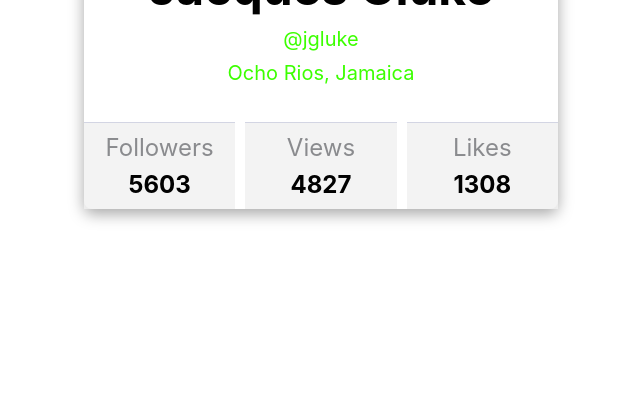
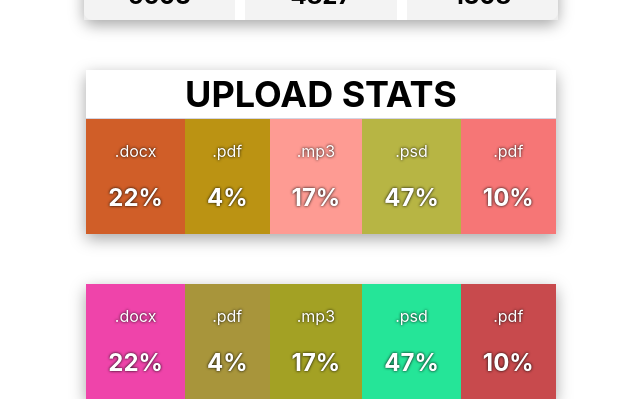
Before and after one commit to Pavelmd/goit-react-hw-01-components, a React (Create React App) app: page / in a window 1280 px wide. Shown: the part 458-857 px from the top of the page, without its empty margins (319-959 px from the left). Before the commit the page ends 800 px from the top, so only its background shows below. Built offline with nearby package versions, Linux system fonts and the light colour scheme.

Commit message:
finish statistics

```diff
--- a/src/components/App.jsx
+++ b/src/components/App.jsx
@@ -4,6 +4,7 @@ export const App = ({children}) => {
       style={{
         height: '100vh',
         display: 'flex',
+        flexDirection: 'column',
         justifyContent: 'center',
         alignItems: 'center',
         fontSize: 40,
--- /dev/null
+++ b/src/components/Statistics/Statistics.jsx
@@ -0,0 +1,29 @@
+import css from './Statistics.module.css';
+
+function getRandomHexColor() {
+    let bgColor = `#${Math.floor(Math.random() * 16777215).toString(16)}`;
+    return bgColor;
+  }
+
+  export const Statistics = ({ title, stats }) => (
+
+      <section className = {css.statistics}>
+        {title && <h2 className={css.title}>{title}</h2>}
+
+        <ul  className={css.statList}>
+          {stats.map(stat => (
+            <li
+            className={title ? css.statListItem : css.statListItemNoTitle }
+            style={{
+              backgroundColor: getRandomHexColor(),
+            }}
+            key={stat.id}>
+              <span className={css.label}>{stat.label}</span>
+              <span className={css.percentage}>{stat.percentage}%</span>
+            </li>
+          ))}
+        </ul>
+      </section>
+
+
+  );
--- /dev/null
+++ b/src/components/Statistics/Statistics.module.css
@@ -0,0 +1,48 @@
+.statistics {
+    max-width: 50%;
+    margin-top: 50px;
+    display: flex;
+    flex-direction: column;
+    box-shadow: rgba(0, 0, 0, 0.35) 0px 5px 15px;
+  }
+  .title {
+    margin: 0;
+    padding: 2px;
+    text-transform: uppercase;
+    text-align: center;
+    color: #000;
+    font-weight: bold;
+    font-size: 36px;
+    border-bottom: 1px solid #d3d5e3;
+  }
+  .statList {
+    width: 100%;
+    display: flex;
+    flex-wrap: nowrap;
+
+    margin: 0;
+    padding: 0;
+    list-style: none;
+  }
+
+  .statList > .statListItem,
+.statList > .statListItemNoTitle {
+
+  display: flex;
+  flex-direction: column;
+  text-align: center;
+  text-shadow: 0 0 3px #000;
+}
+
+
+.label {
+    padding-top: 22px;
+    font-size: 1rem;
+    color: #fff;
+  }
+  .percentage {
+    padding: 22px;
+    font-size: 1.5rem;
+    font-weight: bold;
+    color: #fff;
+  }
--- /dev/null
+++ b/src/components/Statistics/data.json
@@ -0,0 +1,7 @@
+[
+  { "id": "id-1", "label": ".docx", "percentage": 22 },
+  { "id": "id-2", "label": ".pdf", "percentage": 4 },
+  { "id": "id-3", "label": ".mp3", "percentage": 17 },
+  { "id": "id-4", "label": ".psd", "percentage": 47 },
+  { "id": "id-5", "label": ".pdf", "percentage": 10 }
+]
--- a/src/index.js
+++ b/src/index.js
@@ -4,6 +4,8 @@ import { App } from 'components/App';
 import './index.css';
 import { Profile } from 'components/Profile/Profile';
 import user from 'components/Profile/user.json'
+import { Statistics } from 'components/Statistics/Statistics';
+import data from './components/Statistics/data.json';
 
 ReactDOM.createRoot(document.getElementById('root')).render(
   <React.StrictMode>
@@ -15,6 +17,8 @@ ReactDOM.createRoot(document.getElementById('root')).render(
         avatar={user.avatar}
         stats={user.stats}
       />
+      <Statistics title="Upload stats" stats={data} />
+      <Statistics stats={data} />
       </App>
   </React.StrictMode>
 );
```
Also changed, not shown: src/components/Profile/Profile.jsx (line endings or trailing spaces).
